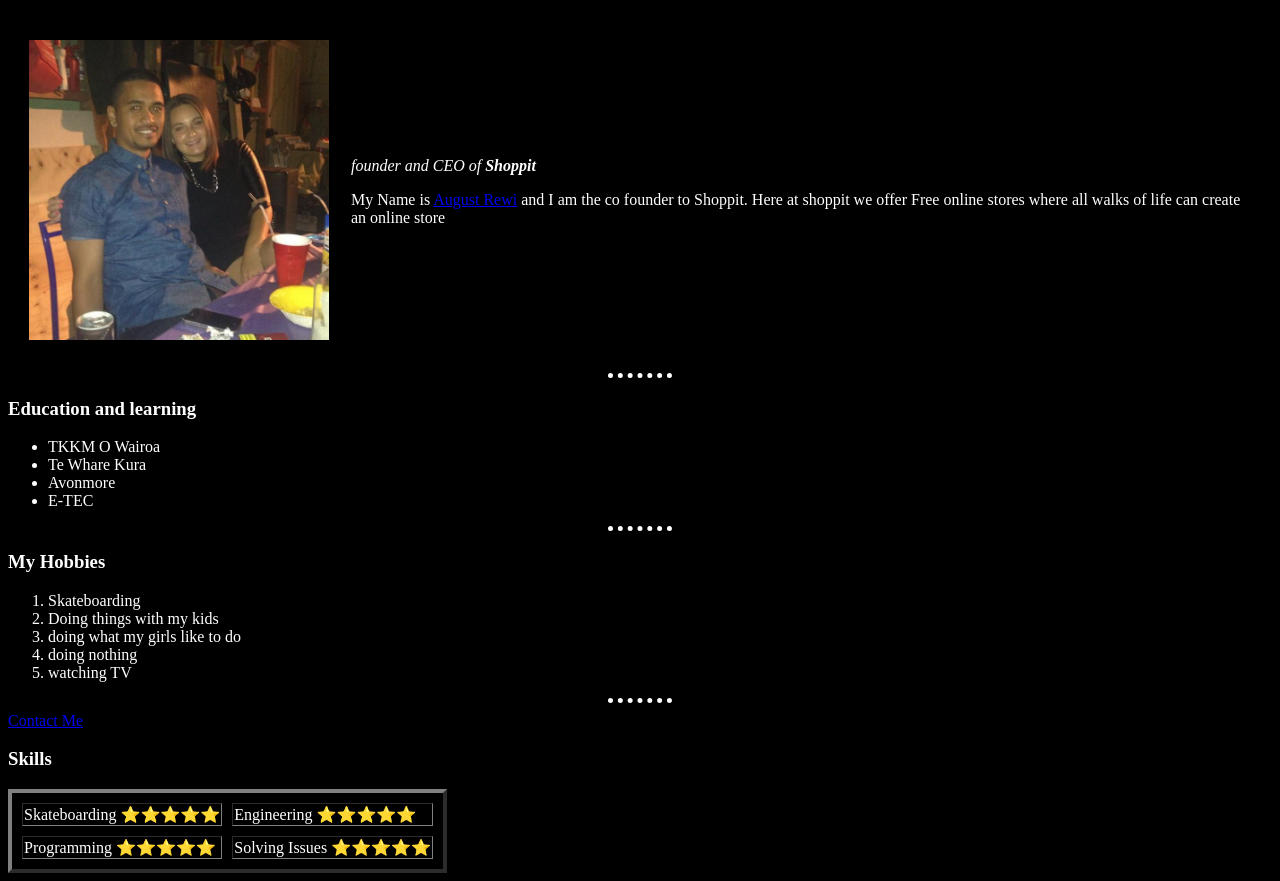
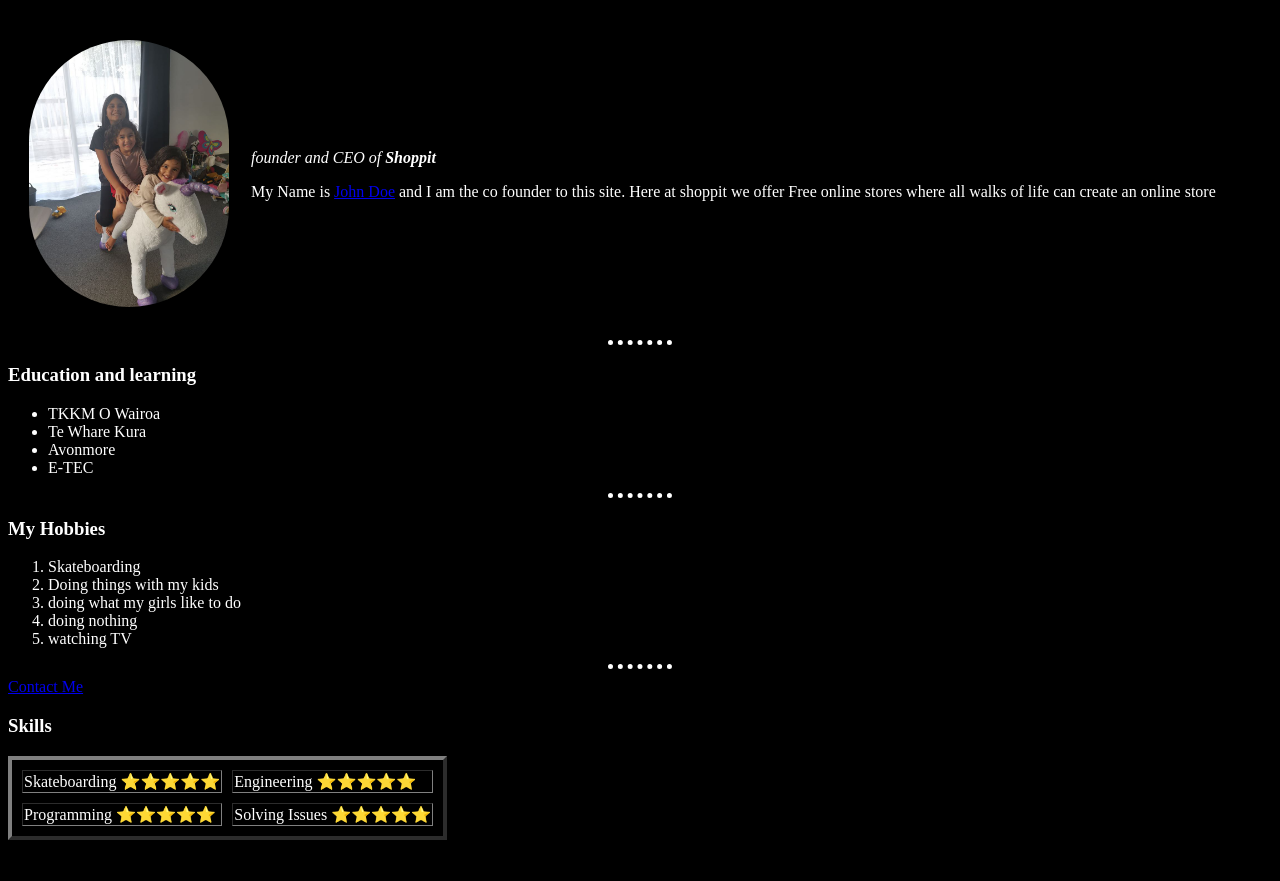
Before and after one commit to narcotix/cv, a plain HTML site: page index.html in a window 1280 px wide. Shown: the part 61-942 px from the top of the page. After the commit the page ends 909 px from the top, so only its background shows below. Drawn offline with Linux system fonts and the light colour scheme; files whose address does not match are found by name.

Commit message:
new images and css

```diff
--- a/css/styles.css
+++ b/css/styles.css
@@ -11,3 +11,7 @@ border-top-style: dotted;
 width: 5%;
 border-color: white;
 }
+
+img{
+  border-radius: 300px;
+}
--- a/index.html
+++ b/index.html
@@ -12,10 +12,10 @@
 
   <table cellspacing="20">
     <tr>
-      <td><img width="300" src="C:\Users\augaboga\Desktop\Wed Development\HTML - Personal Site\images\13971_645850592199753_5802750479680001962_n.jpg" alt="August profile picture"> </td>
+      <td><img width="200" src="C:\Users\augaboga\Desktop\Wed Development\HTML - Personal Site\images\thegirls.jpg" alt="August profile picture"> </td>
       <td>
         <p><em>founder and CEO of <strong>Shoppit</strong></em></p>
-        <p>My Name is <a href="https://www.facebook.com/ajrewi">August Rewi</a> and I am the co founder to Shoppit. Here at shoppit we offer
+        <p>My Name is <a href="https://www.facebook.com/ajrewi">John Doe</a> and I am the co founder to this site. Here at shoppit we offer
           Free online stores where all walks of life can create an online store</p>
       </td>
     </tr>
```
Also changed, not shown: images/thegirls.jpg (added).
